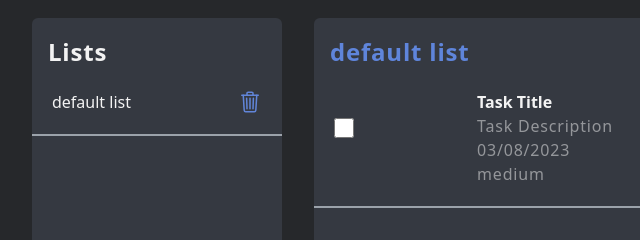
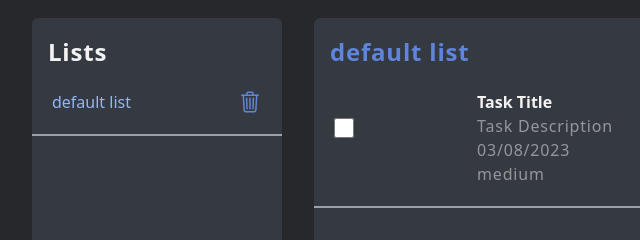
Before and after one commit to scottwright-dev/odin-project-todo-list, a website built with webpack: page dist/index.html in a window 1280 px wide. In both pictures the pointer is over the item "default list". Shown: the part 128-368 px from the top of the page, 226-866 px from the left. Built offline with nearby package versions, Linux system fonts and the light colour scheme.

Commit message:
style: add hover state for list item interaction

```diff
--- a/src/style.css
+++ b/src/style.css
@@ -137,6 +137,11 @@ ul {
   justify-content: space-between;
   border-bottom: 2px solid var(--background-hover);
   padding: 1.25rem;
+}
+
+.list-item:hover {
+  cursor: pointer;
+  color: var(--accent-lighter);
 }
 
 .task-text-title {
```
